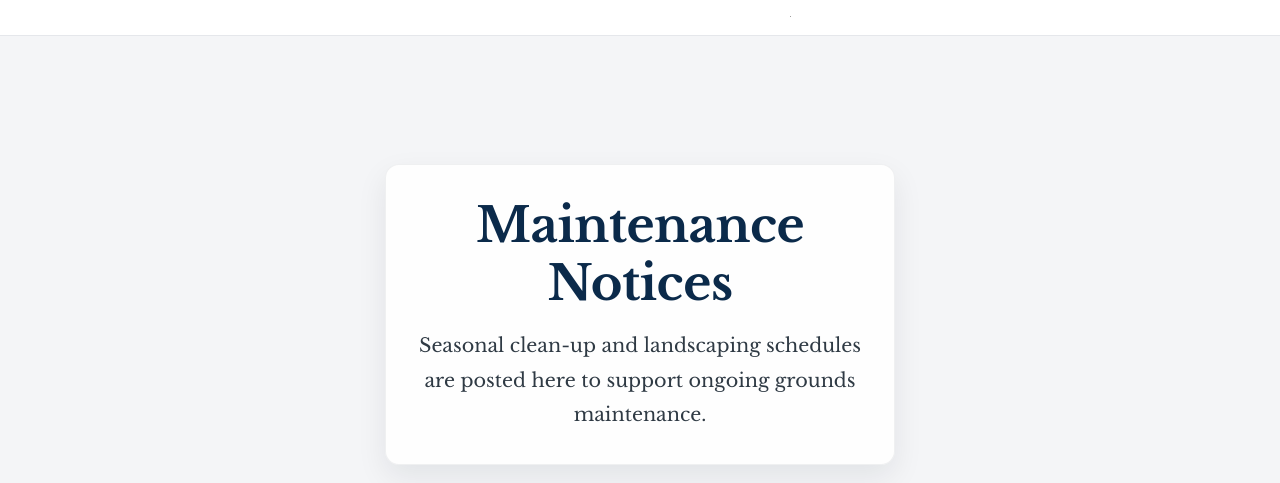
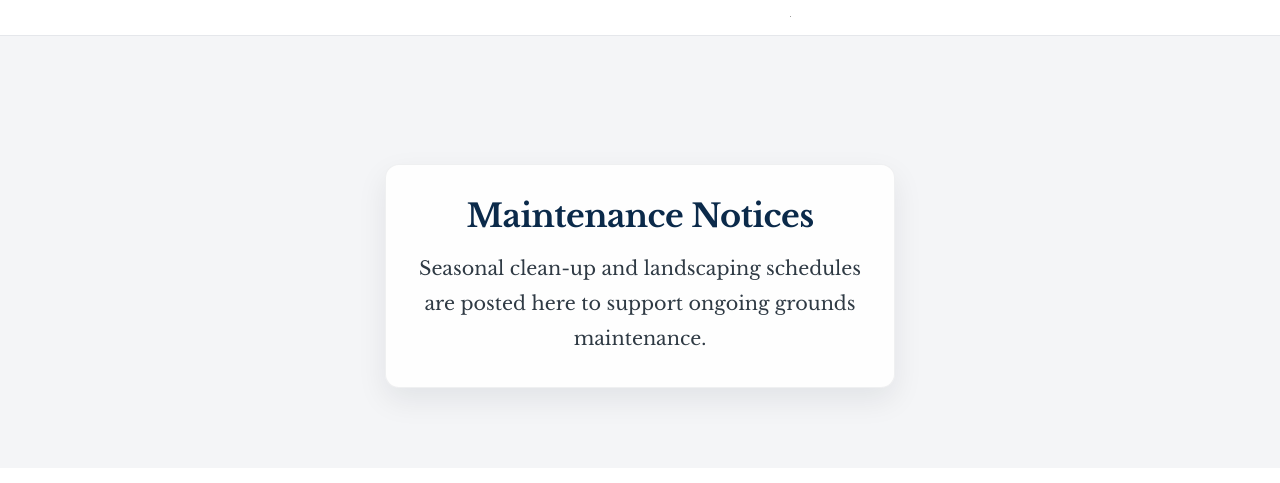
Before and after one commit to karinafarina/Stafford_Cemetery_Repo_Real, a website: page maintenance-notices.html in a window 1280 px wide. Shown: the part 317-800 px from the top of the page. Drawn offline with nearby package versions, Linux system fonts and the light colour scheme; grey boxes are pictures that could not be loaded.

Commit message:
update font header

```diff
--- a/index.scss
+++ b/index.scss
@@ -198,7 +198,7 @@ header {
   }
 
   h1 {
-    font-size: clamp(2rem, 5.5vw, 3rem);
+    font-size: clamp(2rem, 5.5vw, 2rem);
     font-weight: 700;
     line-height: 1.2;
     letter-spacing: -0.5px;
```
Also changed, not shown: index.css.
